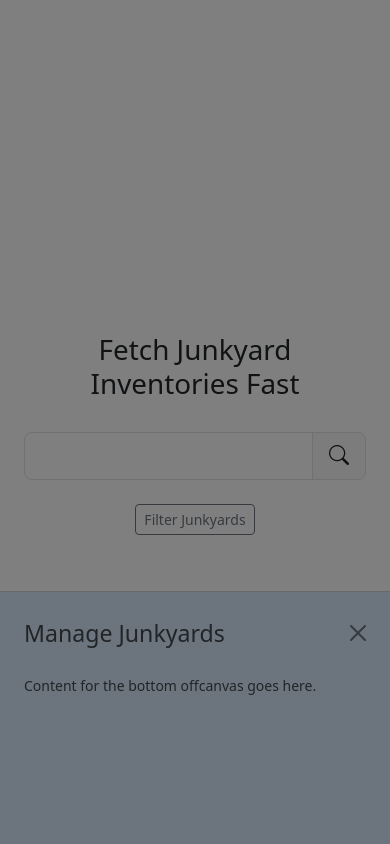
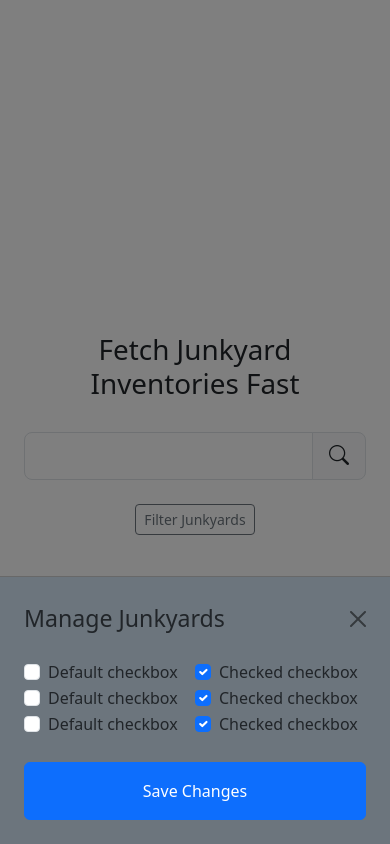
Before and after one commit to tairesu/Final_Project_Tyrese_tyresec2, a Django app: page / in a window 390 px wide, after a click on "Filter Junkyards". Run offline with Django 4.2, Linux system fonts and the light colour scheme; some libraries are stand-ins or nearby versions.

Commit message:
established placement for offscreen-bottom body & button

```diff
--- a/yardsearcher/templates/yardsearcher/base.html
+++ b/yardsearcher/templates/yardsearcher/base.html
@@ -23,8 +23,9 @@
             {% endblock %}
         </div>
     </div>
+
     <!-- Offcanvas nav appears on sm only -->
-    <div class="offcanvas offcanvas-bottom d-md-none bg-secondary p-4 gap-4" tabindex="-1" id="offcanvasBottom" aria-labelledby="offcanvasBottomLabel">
+    <div class="offcanvas offcanvas-bottom d-md-none bg-secondary p-4 gap-4 h-auto" tabindex="-1" id="offcanvasBottom" aria-labelledby="offcanvasBottomLabel">
         <div class="offcanvas-header p-0 ">
             <h5 class="offcanvas-title p-0 fs-3" id="offcanvasBottomLabel">
                 {% block offcanvas-bottom-heading-text %}
@@ -34,11 +35,22 @@
             </h5>
             <button type="button" class="btn-close text-reset" data-bs-dismiss="offcanvas" aria-label="Close"></button>
         </div>
-        <div class="offcanvas-body small p-0">
-            Content for the bottom offcanvas goes here.
+        <div class="offcanvas-body p-0">
+            {% block offcanvas-bottom-content %}
+
+            {% endblock %}
+        </div>
+        <!-- Div for offcanvas-bottom button -->
+        <div>
+            <button class="btn btn-primary py-3 btn-md w-100 ">
+                {% block offcanvas-bottom-button-text %}
+
+                {% endblock %}
+            </button>
         </div>
     </div>
+
+    <!-- Global JS files -->
     <script src="{% static 'js/bootstrap.bundle.min.js'%}?v={{tz}}"></script>
-
 </body>
 </html>
--- a/yardsearcher/templates/yardsearcher/home.html
+++ b/yardsearcher/templates/yardsearcher/home.html
@@ -32,3 +32,47 @@
 {% block offcanvas-bottom-heading-text %}
     Manage Junkyards
 {% endblock %}
+
+{% block offcanvas-bottom-content %}
+    <div class="d-grid" style="grid-template-columns: 1fr 1fr;">
+        <div class="form-check">
+            <input class="form-check-input" type="checkbox" value="" id="checkDefault">
+            <label class="form-check-label" for="checkDefault">
+                Default checkbox
+            </label>
+        </div>
+        <div class="form-check">
+            <input class="form-check-input" type="checkbox" value="" id="checkChecked" checked>
+            <label class="form-check-label" for="checkChecked">
+                Checked checkbox
+            </label>
+        </div>
+        <div class="form-check">
+          <input class="form-check-input" type="checkbox" value="" id="checkDefault">
+          <label class="form-check-label" for="checkDefault">
+            Default checkbox
+          </label>
+        </div>
+        <div class="form-check">
+          <input class="form-check-input" type="checkbox" value="" id="checkChecked" checked>
+          <label class="form-check-label" for="checkChecked">
+            Checked checkbox
+          </label>
+        </div><div class="form-check">
+          <input class="form-check-input" type="checkbox" value="" id="checkDefault">
+          <label class="form-check-label" for="checkDefault">
+            Default checkbox
+          </label>
+        </div>
+        <div class="form-check">
+          <input class="form-check-input" type="checkbox" value="" id="checkChecked" checked>
+          <label class="form-check-label" for="checkChecked">
+            Checked checkbox
+          </label>
+        </div>
+    </div>
+{% endblock %}
+
+{% block offcanvas-bottom-button-text %}
+    Save Changes
+{% endblock %}
```
